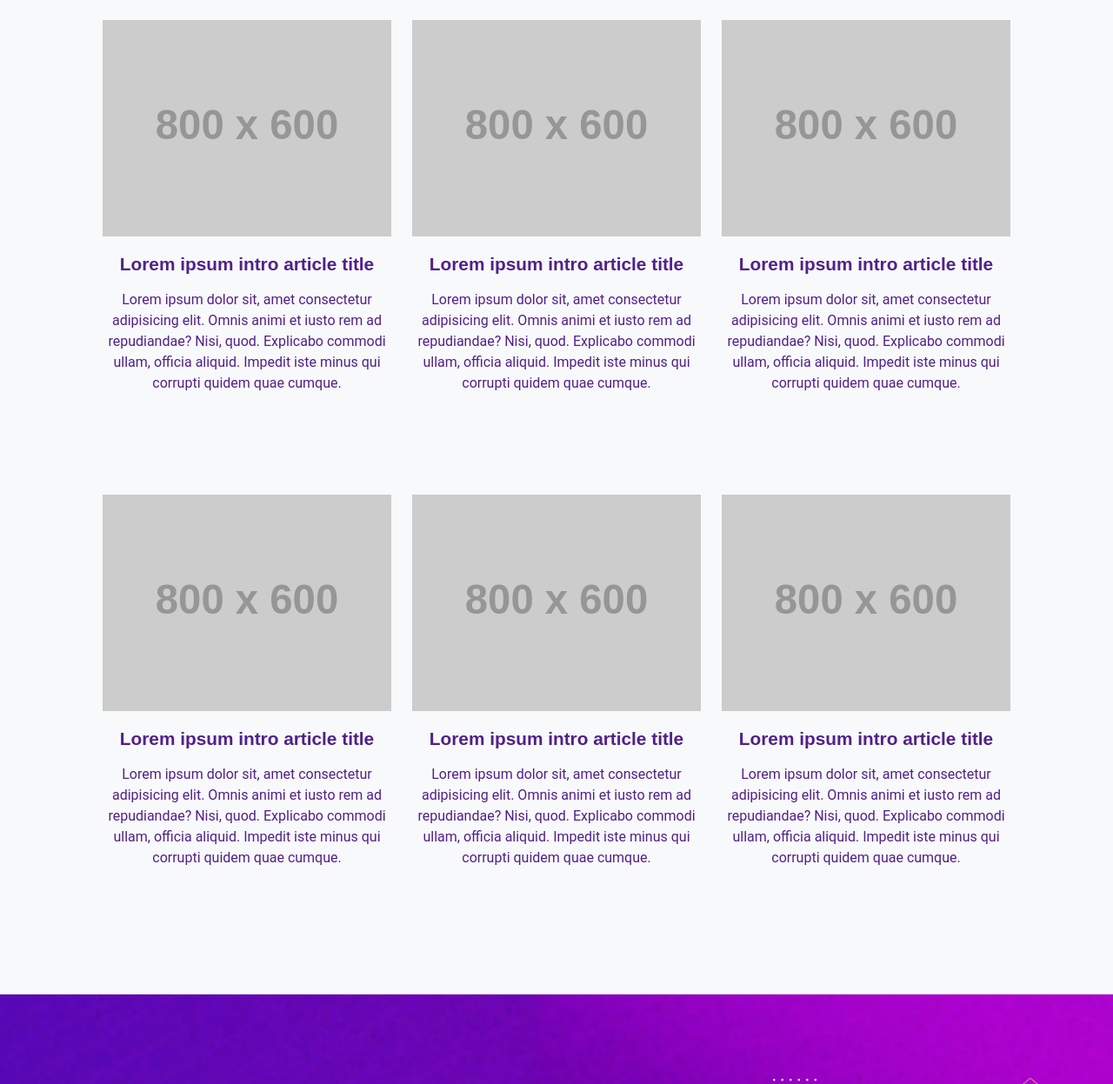
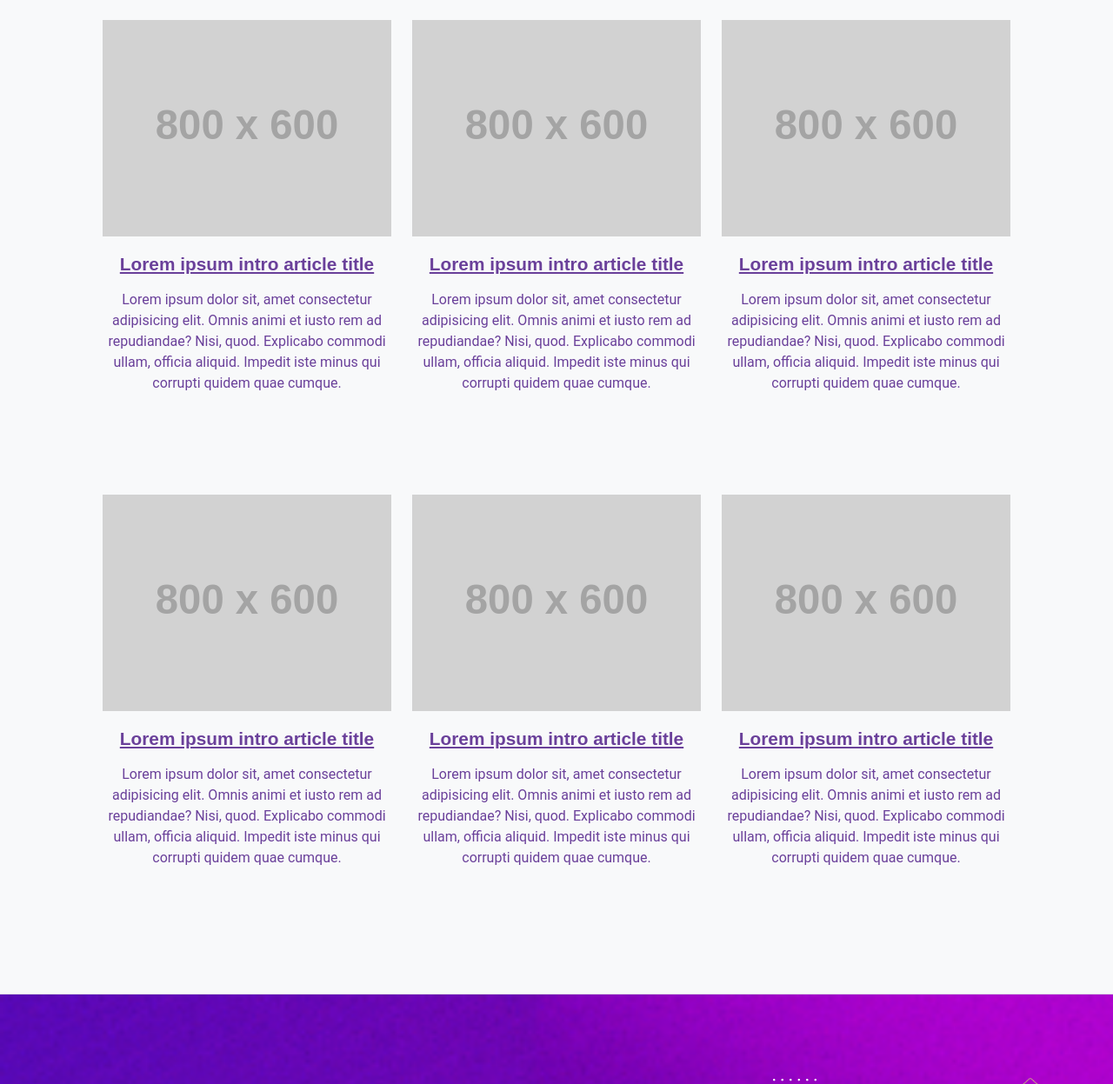
Before and after one commit to alonsoct00/Business-Insider-HTML, a plain HTML site: page index.html in a window 1280 px wide. Shown: the part 5349-6596 px from the top of the page at 87% size. Drawn offline with nearby package versions, Linux system fonts and the light colour scheme; placeholder pictures from the web are drawn by us; a web font is replaced by a local one.

Commit message:
ajustes anclas articulo

```diff
--- a/css/custom.less
+++ b/css/custom.less
@@ -801,6 +801,23 @@ ul {
         }
 
         .article-item {
+            a {
+                display: block;
+                font-family: 'Roboto Mono', Arial, Tahoma, sans-serif;
+                color: #52208a;
+                opacity: 0.85;
+
+                &:hover {
+                    opacity: 1;
+                }
+
+                p {
+                    text-decoration: none;
+                    display: inline-block;
+                    clear: both;
+                }
+            }
+
             h2 {
                 font-family: 'Roboto Mono', Arial, Tahoma, sans-serif;
                 font-size: 1.3rem;
--- a/index.html
+++ b/index.html
@@ -769,48 +769,60 @@
                 <div class="col-md-12">
                     <div class="row mt-5">
                         <div class="col-lg-4 col-sm-12 mb-5 mb-lg-0 text-center article-item">
+                            <a href="">
+                                <span class="img-container article-img">
+                                    <img src="https://dummyimage.com/800x600/51208a/ffffff" alt="lorem-ipsum">
+                                </span>
+                                <h2 class="h4 fw-bolder">Lorem ipsum intro article title</h2>
+                                <p class="p-text mb-5 text-center">Lorem ipsum dolor sit, amet consectetur adipisicing elit. Omnis animi et iusto rem ad repudiandae? Nisi, quod. Explicabo commodi ullam, officia aliquid. Impedit iste minus qui corrupti quidem quae cumque.</p>
+                            </a>
+                        </div>
+                        <div class="col-lg-4 col-sm-12 mb-5 mb-lg-0 text-center article-item">
+                            <a href="">
+                                <span class="img-container article-img">
+                                    <img src="https://dummyimage.com/800x600/51208a/ffffff" alt="lorem-ipsum">
+                                </span>
+                                <h2 class="h4 fw-bolder">Lorem ipsum intro article title</h2>
+                                <p class="p-text mb-5 text-center">Lorem ipsum dolor sit, amet consectetur adipisicing elit. Omnis animi et iusto rem ad repudiandae? Nisi, quod. Explicabo commodi ullam, officia aliquid. Impedit iste minus qui corrupti quidem quae cumque.</p>
+                            </a>
+                        </div>
+                        <div class="col-lg-4 col-sm-12 text-center article-item">
+                            <a href="">
                                 <span class="img-container article-img">
                                     <img src="https://dummyimage.com/800x600/51208a/ffffff" alt="lorem-ipsum">
                                 </span>
                                 <h2 class="h4 fw-bolder">Lorem ipsum intro article title</h2>
                                 <p class="p-text mb-5 text-center">Lorem ipsum dolor sit, amet consectetur adipisicing elit. Omnis animi et iusto rem ad repudiandae? Nisi, quod. Explicabo commodi ullam, officia aliquid. Impedit iste minus qui corrupti quidem quae cumque.</p>
                         </div>
+                        </a>
+                    </div>
+                    <div class="row mt-5">
                         <div class="col-lg-4 col-sm-12 mb-5 mb-lg-0 text-center article-item">
+                            <a href="">
                                 <span class="img-container article-img">
                                     <img src="https://dummyimage.com/800x600/51208a/ffffff" alt="lorem-ipsum">
                                 </span>
                                 <h2 class="h4 fw-bolder">Lorem ipsum intro article title</h2>
                                 <p class="p-text mb-5 text-center">Lorem ipsum dolor sit, amet consectetur adipisicing elit. Omnis animi et iusto rem ad repudiandae? Nisi, quod. Explicabo commodi ullam, officia aliquid. Impedit iste minus qui corrupti quidem quae cumque.</p>
+                            </a>
                         </div>
-                        <div class="col-lg-4 col-sm-12 text-center article-item">
+                        <div class="col-lg-4 col-sm-12 mb-5 mb-lg-0 text-center article-item">
+                            <a href="">
                                 <span class="img-container article-img">
                                     <img src="https://dummyimage.com/800x600/51208a/ffffff" alt="lorem-ipsum">
                                 </span>
                                 <h2 class="h4 fw-bolder">Lorem ipsum intro article title</h2>
                                 <p class="p-text mb-5 text-center">Lorem ipsum dolor sit, amet consectetur adipisicing elit. Omnis animi et iusto rem ad repudiandae? Nisi, quod. Explicabo commodi ullam, officia aliquid. Impedit iste minus qui corrupti quidem quae cumque.</p>
+                            </a>
                         </div>
-                    </div>
-                    <div class="row mt-5">
-                        <div class="col-lg-4 col-sm-12 mb-5 mb-lg-0 text-center article-item">
+                        <div class="col-lg-4 col-sm-12 text-center article-item">
+                            <a href="">
                                 <span class="img-container article-img">
                                     <img src="https://dummyimage.com/800x600/51208a/ffffff" alt="lorem-ipsum">
                                 </span>
                                 <h2 class="h4 fw-bolder">Lorem ipsum intro article title</h2>
                                 <p class="p-text mb-5 text-center">Lorem ipsum dolor sit, amet consectetur adipisicing elit. Omnis animi et iusto rem ad repudiandae? Nisi, quod. Explicabo commodi ullam, officia aliquid. Impedit iste minus qui corrupti quidem quae cumque.</p>
-                        </div>
-                        <div class="col-lg-4 col-sm-12 mb-5 mb-lg-0 text-center article-item">
-                            <span class="img-container article-img">
-                                <img src="https://dummyimage.com/800x600/51208a/ffffff" alt="lorem-ipsum">
-                            </span>
-                            <h2 class="h4 fw-bolder">Lorem ipsum intro article title</h2>
-                            <p class="p-text mb-5 text-center">Lorem ipsum dolor sit, amet consectetur adipisicing elit. Omnis animi et iusto rem ad repudiandae? Nisi, quod. Explicabo commodi ullam, officia aliquid. Impedit iste minus qui corrupti quidem quae cumque.</p>
-                        </div>
-                        <div class="col-lg-4 col-sm-12 text-center article-item">
-                            <span class="img-container article-img">
-                                <img src="https://dummyimage.com/800x600/51208a/ffffff" alt="lorem-ipsum">
-                            </span>
-                            <h2 class="h4 fw-bolder">Lorem ipsum intro article title</h2>
-                            <p class="p-text mb-5 text-center">Lorem ipsum dolor sit, amet consectetur adipisicing elit. Omnis animi et iusto rem ad repudiandae? Nisi, quod. Explicabo commodi ullam, officia aliquid. Impedit iste minus qui corrupti quidem quae cumque.</p>
+                            </a>
                         </div>
                     </div>
                 </div>
@@ -877,7 +889,6 @@
                                 <img src="assets/sponsors/troop.png">
                             </span>
                         </div>
-
                         <div class="col-xl-3 col-md-3 col-sm-3 sponsor-item">
                             <span class="img-container">
                                 <img src="assets/sponsors/blackwell.png">
@@ -898,7 +909,6 @@
                                 <img src="assets/sponsors/weetrust.png">
                             </span>
                         </div>
-
                         <div class="col-xl-2 col-md-2 col-sm-3 sponsor-item">
                             <span class="img-container">
                                 <img src="assets/sponsors/crack_the_code.png">
```
Also changed, not shown: css/custom.css. Lines whose indentation alone changed are shown as unchanged.
